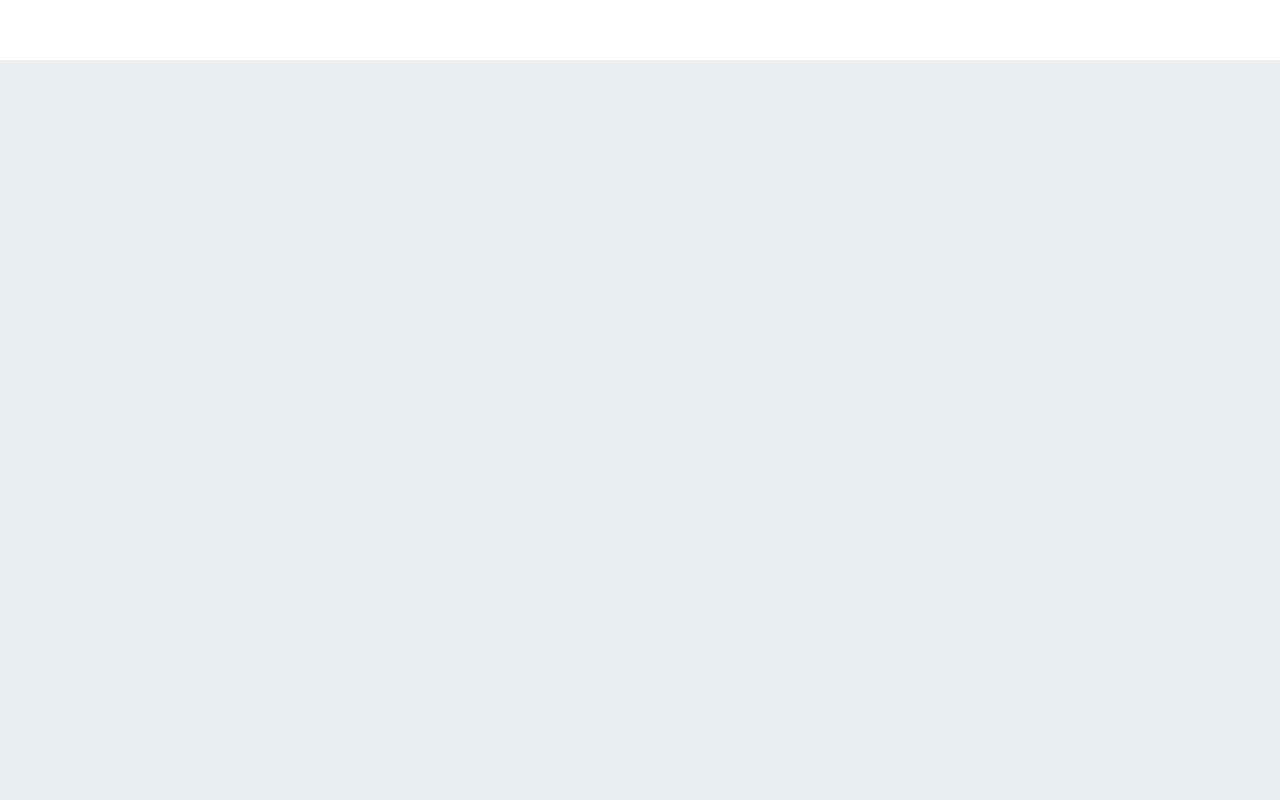
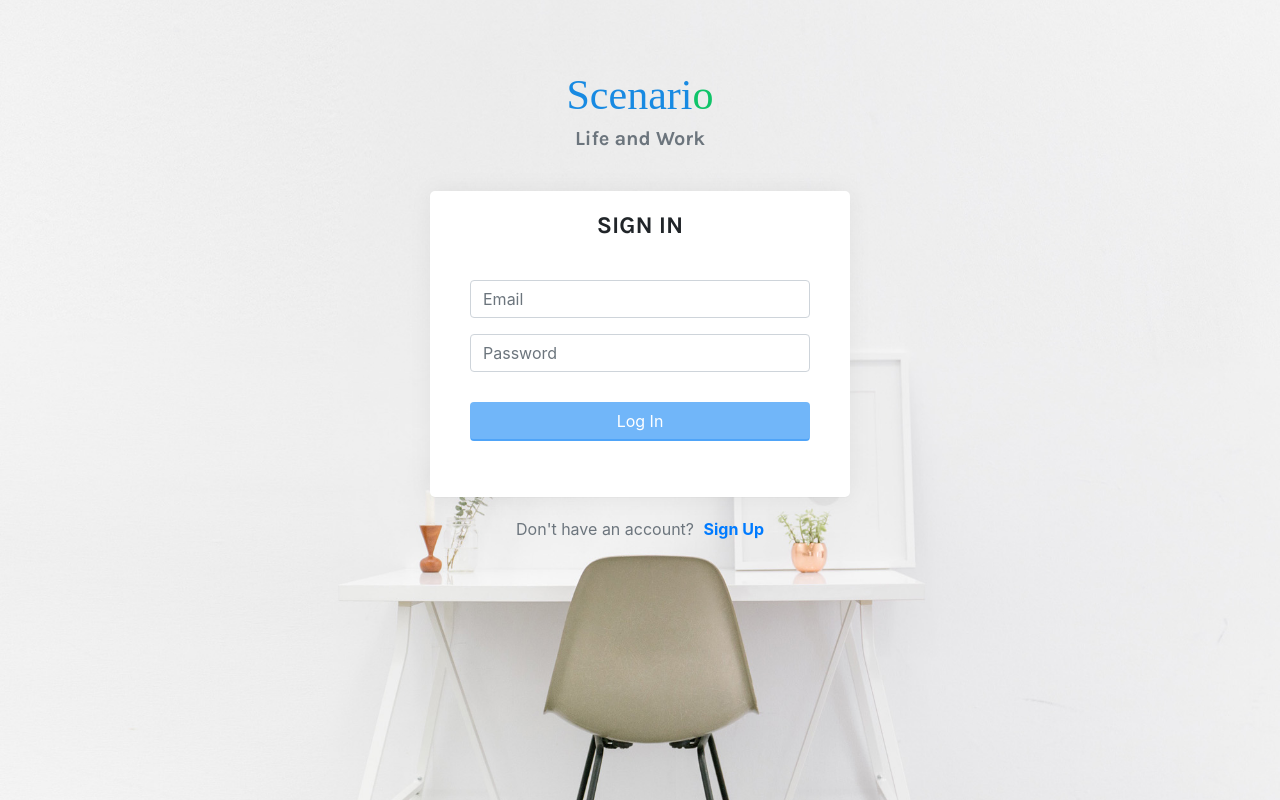
Before and after one commit to aadithyan/scenario, an Angular app in the folder scenario-frontend/: page /login in a window 1280 px wide. Before the commit this address led to /. Built offline with nearby package versions, Linux system fonts and the light colour scheme; a web font is replaced by a local one.

Commit message:
Adding login api integration

```diff
--- a/scenario-frontend/src/app/app.module.ts
+++ b/scenario-frontend/src/app/app.module.ts
@@ -9,11 +9,14 @@ import { AuthenticationService } from './shared/services/authentication.service'
 import { RegisterUser } from './models/register.modal';
 import { HttpClientModule, HTTP_INTERCEPTORS } from '@angular/common/http';
 import { BaseInterceptor } from './shared/interceptors/base.interceptor';
+import { LoginComponent } from './components/login/login.component';
+import { LoginUser } from './models/login.modal';
 
 @NgModule({
   declarations: [
     AppComponent,
-    RegisterComponent
+    RegisterComponent,
+    LoginComponent
   ],
   imports: [
     BrowserModule,
@@ -24,6 +27,7 @@ import { BaseInterceptor } from './shared/interceptors/base.interceptor';
   providers: [HttpService,
               AuthenticationService,
               RegisterUser,
+              LoginUser,
               {
                 provide: HTTP_INTERCEPTORS,
                 useClass: BaseInterceptor,
--- /dev/null
+++ b/scenario-frontend/src/app/components/login/login.component.html
@@ -0,0 +1,41 @@
+<div class="account-pages"></div>
+<div class="clearfix"></div>
+<div class="wrapper-page">
+  <div class="text-center">
+    <a href="#" class="logo"><span>Scenari<span>o</span></span></a>
+    <h5 class="text-muted mt-0 font-600">Life and Work</h5>
+  </div>
+  <div class="m-t-40 card-box">
+    <div class="text-center">
+        <h4 class="text-uppercase font-bold mb-0">Sign In</h4>
+    </div>
+    <div class="p-20">
+      <form class="form-horizontal m-t-20" #loginForm="ngForm">
+        <div class="form-group">
+          <div class="col-xs-12">
+            <input class="form-control" [(ngModel)]="login_modal_data.user.email" type="email" name="email" required email placeholder="Email">
+          </div>
+        </div>
+        <div class="form-group">
+          <div class="col-xs-12">
+            <input class="form-control" [(ngModel)]="login_modal_data.user.password" name="password" type="password" required placeholder="Password">
+          </div>
+        </div>
+        <div class="form-group text-center m-t-30">
+          <div class="col-xs-12">
+            <button class="btn btn-custom btn-bordred btn-block waves-effect waves-light" (click)="login_user(loginForm)"  type="submit">Log In</button>
+          </div>
+        </div>
+      </form>
+    </div>
+  </div>
+  <!-- end card-box-->
+  <div class="row">
+      <div class="col-sm-12 text-center">
+          <p class="text-muted">Don't have an account? <a [routerLink]="[ '/register']" class="text-primary m-l-5">
+            <b>Sign Up</b></a></p>
+      </div>
+  </div>
+
+</div>
+<!-- end wrapper page -->
--- /dev/null
+++ b/scenario-frontend/src/app/components/login/login.component.ts
@@ -0,0 +1,29 @@
+import { Component, OnInit } from '@angular/core';
+import { NgForm } from '@angular/forms';
+import { LoginUser } from 'src/app/models/login.modal';
+import { AuthenticationService } from 'src/app/shared/services/authentication.service';
+
+@Component({
+  selector: 'app-login',
+  templateUrl: './login.component.html',
+  styleUrls: ['./login.component.css']
+})
+export class LoginComponent implements OnInit {
+  login_modal_data: any = {}
+  subscribe: any
+  constructor(private loginModal: LoginUser, private authService: AuthenticationService) { }
+
+  ngOnInit() {
+    this.login_modal_data = this.loginModal.returnUserRoot();
+  }
+
+  login_user(loginForm:NgForm){
+    if(loginForm.valid){
+      this.subscribe = this.authService.loginUser(this.login_modal_data).subscribe(data => {
+        var status: any = data;
+        console.log(status);
+      })
+    }
+  }
+
+}
--- a/scenario-frontend/src/app/components/register/register.component.html
+++ b/scenario-frontend/src/app/components/register/register.component.html
@@ -48,7 +48,7 @@
       <div class="m-t-40">
         <div class="row">
           <div class="col-sm-12 text-center">
-            <p class="text-muted">Already have account?<a class="text-primary m-l-5"><b>Sign In</b></a></p>
+            <p class="text-muted">Already have account?<a [routerLink]="[ '/login']" class="text-primary m-l-5"><b>Sign In</b></a></p>
           </div>
         </div>
       </div>
--- a/scenario-frontend/src/app/components/register/register.component.ts
+++ b/scenario-frontend/src/app/components/register/register.component.ts
@@ -21,11 +21,10 @@ export class RegisterComponent implements OnInit {
 
   register_user(registerForm:NgForm) {
     if(registerForm.valid) {
-      console.log(this.register_data);
       this.subscribe = this.authService.createUser(this.register_data).subscribe(data => {
         var status: any = data;
         console.log(status);
-      } )
+      })
     }
 
   }
--- /dev/null
+++ b/scenario-frontend/src/app/models/login.modal.ts
@@ -0,0 +1,11 @@
+export class LoginUser {
+    returnUserRoot(){
+        const data = {
+            "user": {
+                "email": "",
+                "password": ""
+            }
+        }
+        return data;
+    }
+}
--- a/scenario-frontend/src/app/shared/services/authentication.service.ts
+++ b/scenario-frontend/src/app/shared/services/authentication.service.ts
@@ -14,4 +14,9 @@ export class AuthenticationService {
     const url = EndPoints.BASE_URL + UserActions.registerUser;
     return this.httpService.post(url, data);
   }
+
+  public loginUser(data) {
+      const url = EndPoints.BASE_URL + UserActions.loginUser;
+      return this.httpService.post(url, data);
+  }
 }
--- a/scenario-frontend/src/app/shared/utilities/endpoints.ts
+++ b/scenario-frontend/src/app/shared/utilities/endpoints.ts
@@ -3,5 +3,6 @@ export const EndPoints = {
 }
 
 export const UserActions = {
-    registerUser: 'users'
+    registerUser: 'users',
+    loginUser: 'users/login'
 }
```
Also changed, not shown: scenario-frontend/src/app/app-routing.module.ts (+6 -1 lines), scenario-frontend/src/app/components/login/login.component.css (added), 1 other file (tests, documents, lock files or other folders).
